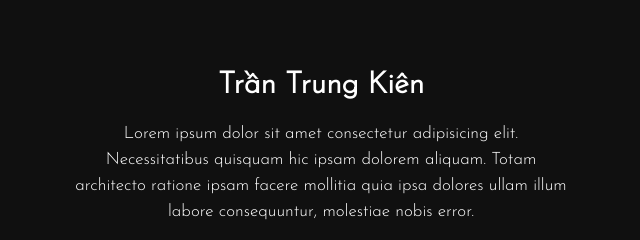
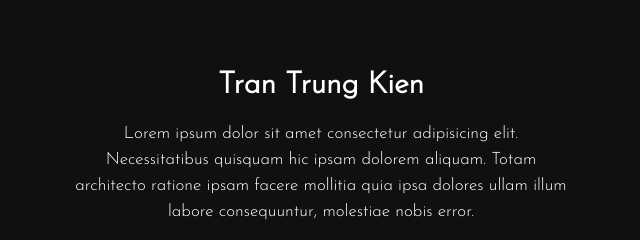
Before and after one commit to kienmoc/PORTFOLIO, a plain HTML site: page index.html in a window 1280 px wide. Shown: the part 2559-2799 px from the top of the page, 319-959 px from the left. Drawn offline with Linux system fonts and the light colour scheme.

Commit message:
Update index.html

```diff
--- a/index.html
+++ b/index.html
@@ -107,7 +107,7 @@
 
     <!--footer-->
     <footer>
-        <p> Trần Trung Kiên </p>
+        <p> Tran Trung Kien </p>
         <p> Lorem ipsum dolor sit amet consectetur adipisicing elit. Necessitatibus quisquam hic ipsam dolorem aliquam. Totam architecto ratione ipsam facere mollitia quia ipsa dolores ullam illum labore consequuntur, molestiae nobis error. </p>
         <div class="social">
             <a href="#"><i class="fa-brands fa-facebook"></i></a>
```
